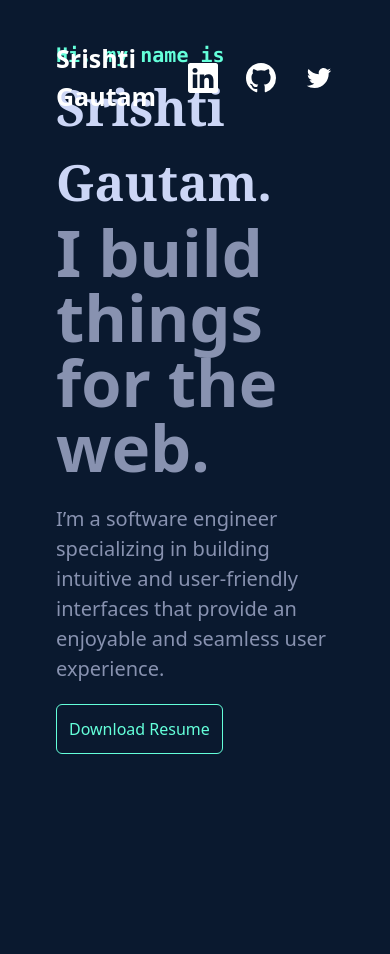
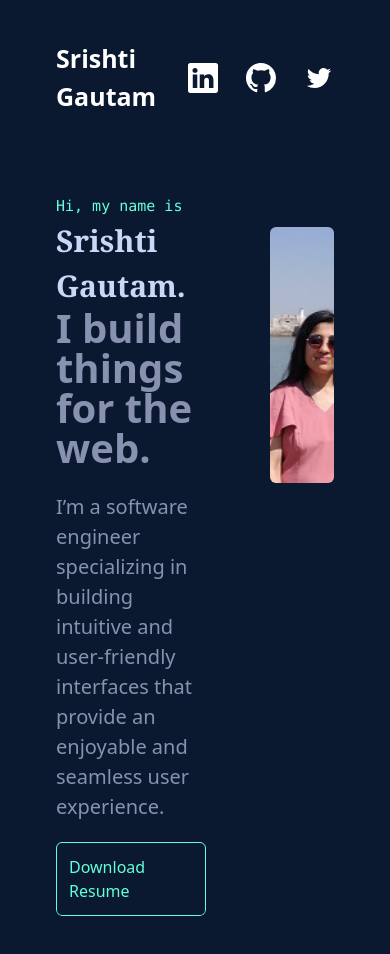
Before and after one commit to srishtigautam21/srishti-portfolio, a Next.js app: page / in a window 390 px wide. Shown: the top 954 px of the page. Before the commit the page ends 844 px from the top, so only its background shows below. Built offline with nearby package versions, Linux system fonts and the light colour scheme.

Commit message:
Added image using nextjs Image comp

```diff
--- a/src/components/About.tsx
+++ b/src/components/About.tsx
@@ -1,13 +1,20 @@
+"use client";
+
+import profile1 from "../../src/asset/profile-photo-one.jpg";
+import Image from "next/image";
+
 function About() {
   return (
-    <div className='h-auto md:h-[40rem] w-full rounded-md flex flex-col items-start justify-center relative overflow-hidden py-10 px-14'>
-      <div className=' text-green font-semibold text-[20px] font-mono'>
+    <div className='flex gap-16 py-10 px-14'>
+      {/* py-10 px-14 */}
+      <div className='h-auto md:h-[40rem] rounded-md flex flex-col items-start  relative overflow-hidden '>
+        <div className=' text-green md:font-semibold text-[15px] font-mono md:text-[20px] font-medium'>
           <h1>Hi, my name is</h1>
         </div>
-      <div className=' text-lightSlate text-[50px] font-semibold font-serif'>
+        <div className=' text-lightSlate text-[30px] font-semibold font-serif md:text-[50px]'>
           <h2>Srishti Gautam.</h2>
         </div>
-      <div className='text-slate text-[65px] font-bold font-fontSans leading-none'>
+        <div className='text-slate text-[40px] md:text-[65px] font-bold font-fontSans leading-none'>
           <h3>I build things for the web.</h3>
         </div>
         <p className='text-slate font-fontSans mt-6 text-[20px] max-w-[600px]'>
@@ -22,8 +29,16 @@ function About() {
         >
           Download Resume<i className='uil uil-download-alt button__icon'></i>
         </a>
-      {/* //Add intro
+        {/*
       // make responsive */}
+      </div>
+      <div>
+        <Image
+          src={profile1}
+          alt='profile1'
+          className='h-64 w-64 rounded-md object-cover flex items-center mt-8'
+        />
+      </div>
     </div>
   );
 }
--- a/src/components/Navbar.tsx
+++ b/src/components/Navbar.tsx
@@ -4,14 +4,14 @@ import { IconLinkedin, IconGithub, IconTwitter } from "../asset/svgIcons";
 import Link from "next/link";
 
 function Navbar() {
-  const [active, setActive] = useState<string | null>(null);
-  // console.log(cn);
-
   return (
     //  top-10  mx-auto
     // border border-transparent dark:bg-black dark:border-white/[0.2] bg-white
-    <div className='fixed inset-x-0 w-full z-50   shadow-input flex justify-between items-center space-x-4 px-14 py-10 '>
+    <div className='inset-x-0 w-full z-50   shadow-input flex justify-between items-center space-x-4 px-14 py-10 dark:bg-navy'>
       <h1 className='text-[25px] font-semibold text-white'>Srishti Gautam</h1>
+      {/* {window.innerWidth < 730 ? ( */}
+      {/* <p>small</p>
+      ) : ( */}
       <div className='text-white flex items-center justify-around gap-7'>
         <Link href='https://www.linkedin.com/in/srishti-gautam-385861190/'>
           <div className='hover:text-purple-600'>
@@ -29,6 +29,7 @@ function Navbar() {
           </div>
         </Link>
       </div>
+      {/* )} */}
     </div>
   );
 }
```
Also changed, not shown: src/asset/profile-photo-one.jpg (added). Lines whose indentation alone changed are shown as unchanged.
